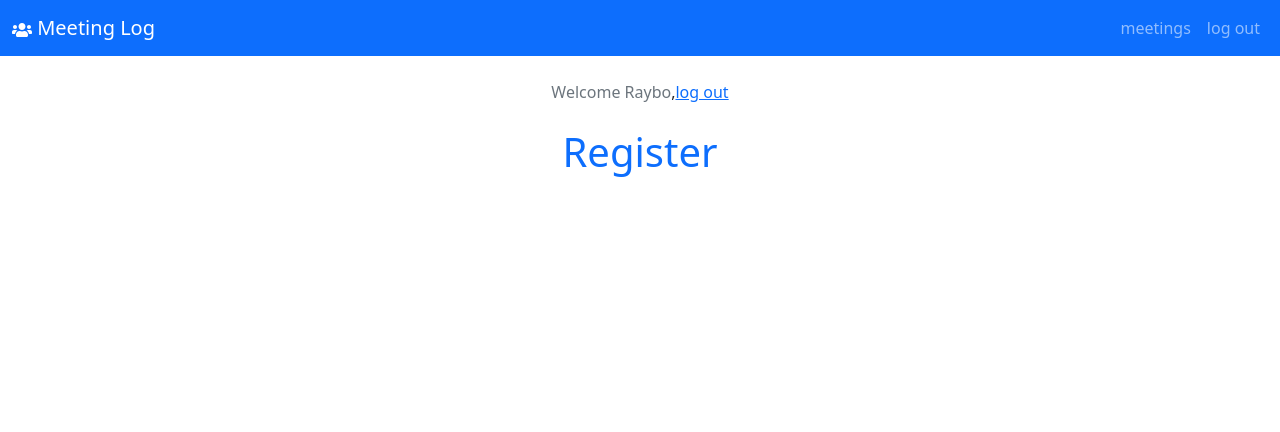
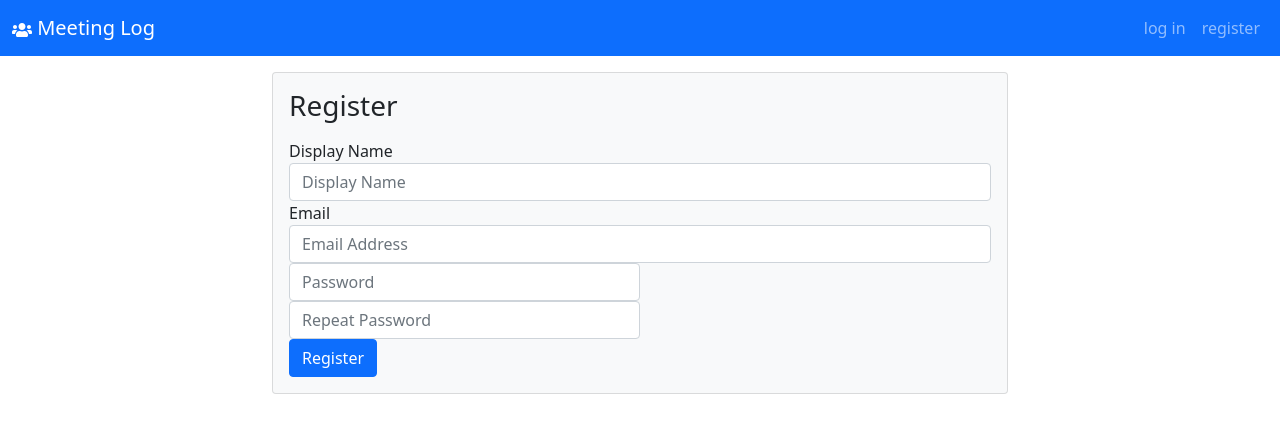
Before and after one commit to yogeshwari-jhala/ReactAPP, a React (Create React App) app: page /register in a window 1280 px wide. Shown: the top 432 px of the page. Built offline with nearby package versions, Linux system fonts and the light colour scheme; no server answers; the database is empty.

Commit message:
Regitration Form

```diff
--- a/package.json
+++ b/package.json
@@ -7,6 +7,7 @@
     "@testing-library/react": "^11.2.7",
     "@testing-library/user-event": "^12.8.3",
     "bootstrap": "^5.0.1",
+    "firebase": "^8.6.5",
     "react": "^17.0.2",
     "react-dom": "^17.0.2",
     "react-icons": "^4.2.0",
--- a/src/App.js
+++ b/src/App.js
@@ -1,5 +1,7 @@
 import React, {Component} from 'react';
 import './App.css';
+import firebase from './Components/Firebase';
+
 import {BrowserRouter, Route, Switch} from 'react-router-dom';
 import Home from './Components/Home';
 import Welcome from './Components/Welcome';
@@ -13,8 +15,17 @@ class App extends Component{
   constructor() {
     super();
     this.state = {
-      user: 'Raybo'
+      user: null
     };
+  }
+
+  componentDidMount(){
+    const ref = firebase.database().ref('user');
+
+    ref.on('value', snapshot => {
+      let FBUser = snapshot.val();
+      this.setState({ user: FBUser });
+    });
   }
   render(){
     return (
--- /dev/null
+++ b/src/Components/Firebase.js
@@ -0,0 +1,20 @@
+import firebase from 'firebase/app';
+import 'firebase/database';
+import 'firebase/auth';
+const firebaseConfig = {
+    apiKey: "AIzaSyADNtvve5_xwDL67fqGfcfC_AljiixkLbw",
+    authDomain: "reactspa-405a9.firebaseapp.com",
+    databaseURL: "https://reactspa-405a9-default-rtdb.firebaseio.com",
+    projectId: "reactspa-405a9",
+    storageBucket: "reactspa-405a9.appspot.com",
+    messagingSenderId: "192729219682",
+    appId: "1:192729219682:web:8808fdbe030ce12d71073b",
+    measurementId: "G-MSKV8VYE0J"
+  };
+  // Initialize Firebase
+  firebase.initializeApp(firebaseConfig);
+
+  export const provider = new firebase.auth.GoogleAuthProvider();
+  export const auth = firebase.auth();
+
+  export default firebase;
--- /dev/null
+++ b/src/Components/FormError.js
@@ -0,0 +1,15 @@
+import React, { Component } from 'react';
+
+class FormError extends Component {
+  render() {
+    const { theMessage } = this.props;
+
+    return (
+      <div className="col-12 alert alert-danger px-3">
+        {theMessage}
+      </div>
+    );
+  }
+}
+
+export default FormError;
--- a/src/Components/Register.js
+++ b/src/Components/Register.js
@@ -1,11 +1,119 @@
 import React, { Component } from 'react';
+import FormError from './FormError';
 
 class Register extends Component {
+    constructor() {
+      super();
+      this.state = {
+        displayName: '',
+        email: '',
+        passOne: '',
+        passTwo: '',
+        errorMessage: null
+      };
+
+      this.handleChange = this.handleChange.bind(this);
+    }
+
+    handleChange(e) {
+      const itemName = e.target.name;
+      const itemValue = e.target.value;
+
+      this.setState({ [itemName]: itemValue }, () => {
+        if (this.state.passOne !== this.state.passTwo) {
+          this.setState({ errorMessage: 'Passwords no not match' });
+        } else {
+          this.setState({ errorMessage: null });
+        }
+      });
+    }
+
     render() {
       return (
-      <div className="text-center mt-4">
-        <h1 className="text-primary">Register</h1>
+        <form className="mt-3">
+          <div className="container">
+            <div className="row justify-content-center">
+              <div className="col-lg-8">
+                <div className="card bg-light">
+                  <div className="card-body">
+                    <h3 className="font-weight-light mb-3">Register</h3>
+                    <div className="form-row">
+                      {this.state.errorMessage !== null ? (
+                        <FormError
+                          theMessage={this.state.errorMessage}
+                        />
+                      ) : null}
+                      <section className="col-sm-12 form-group">
+                        <label
+                          className="form-control-label sr-only"
+                          htmlFor="displayName"
+                        >
+                          Display Name
+                        </label>
+                        <input
+                          className="form-control"
+                          type="text"
+                          id="displayName"
+                          placeholder="Display Name"
+                          name="displayName"
+                          required
+                          value={this.state.displayName}
+                          onChange={this.handleChange}
+                        />
+                      </section>
                     </div>
+                    <section className="form-group">
+                      <label
+                        className="form-control-label sr-only"
+                        htmlFor="email"
+                      >
+                        Email
+                      </label>
+                      <input
+                        className="form-control"
+                        type="email"
+                        id="email"
+                        placeholder="Email Address"
+                        required
+                        name="email"
+                        value={this.state.email}
+                        onChange={this.handleChange}
+                      />
+                    </section>
+                    <div className="form-row">
+                      <section className="col-sm-6 form-group">
+                        <input
+                          className="form-control"
+                          type="password"
+                          name="passOne"
+                          placeholder="Password"
+                          value={this.state.passOne}
+                          onChange={this.handleChange}
+                        />
+                      </section>
+                      <section className="col-sm-6 form-group">
+                        <input
+                          className="form-control"
+                          type="password"
+                          required
+                          name="passTwo"
+                          placeholder="Repeat Password"
+                          value={this.state.passTwo}
+                          onChange={this.handleChange}
+                        />
+                      </section>
+                    </div>
+                    <div className="form-group text-right mb-0">
+                      <button className="btn btn-primary" type="submit">
+                        Register
+                      </button>
+                    </div>
+                  </div>
+                </div>
+              </div>
+            </div>
+          </div>
+        </form>
       );
     }
   }
```
Also changed, not shown: 1 other file (tests, documents, lock files or other folders). Lines whose indentation alone changed are shown as unchanged.
